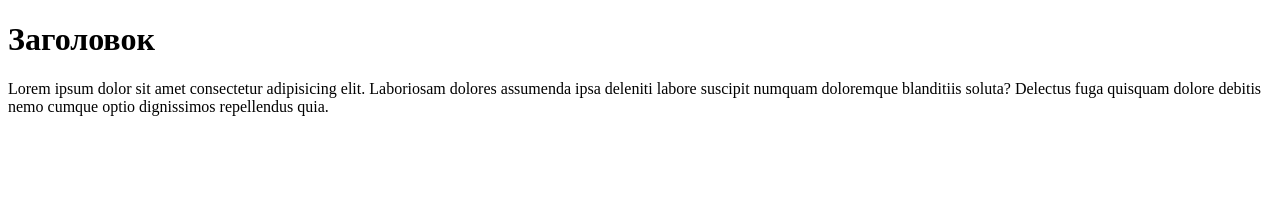
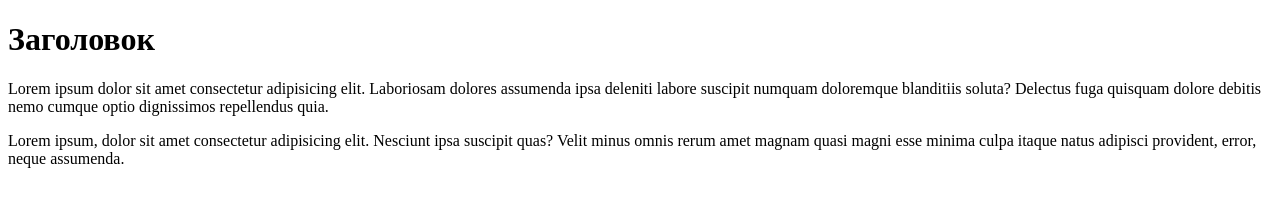
Before and after one commit to Wa55eR/probnayverstka, a plain HTML site: page index.html in a window 1280 px wide. Drawn offline with Linux system fonts and the light colour scheme.

Commit message:
тест

```diff
--- a/index.html
+++ b/index.html
@@ -5,7 +5,9 @@
         </head>
             <body>
                 <h1>Заголовок</h1>
-                <p>Lorem ipsum dolor sit amet consectetur adipisicing elit. Laboriosam dolores assumenda ipsa deleniti labore suscipit numquam doloremque blanditiis soluta? Delectus fuga quisquam dolore debitis nemo cumque optio dignissimos repellendus quia.
-                </p>
+                    <p>Lorem ipsum dolor sit amet consectetur adipisicing elit. Laboriosam dolores assumenda ipsa deleniti labore suscipit numquam doloremque blanditiis soluta? Delectus fuga quisquam dolore debitis nemo cumque optio dignissimos repellendus quia.
+                    </p>
+                    <p>Lorem ipsum, dolor sit amet consectetur adipisicing elit. Nesciunt ipsa suscipit quas? Velit minus omnis rerum amet magnam quasi magni esse minima culpa itaque natus adipisci provident, error, neque assumenda.
+                    </p>
             </body>
     </html>
```
